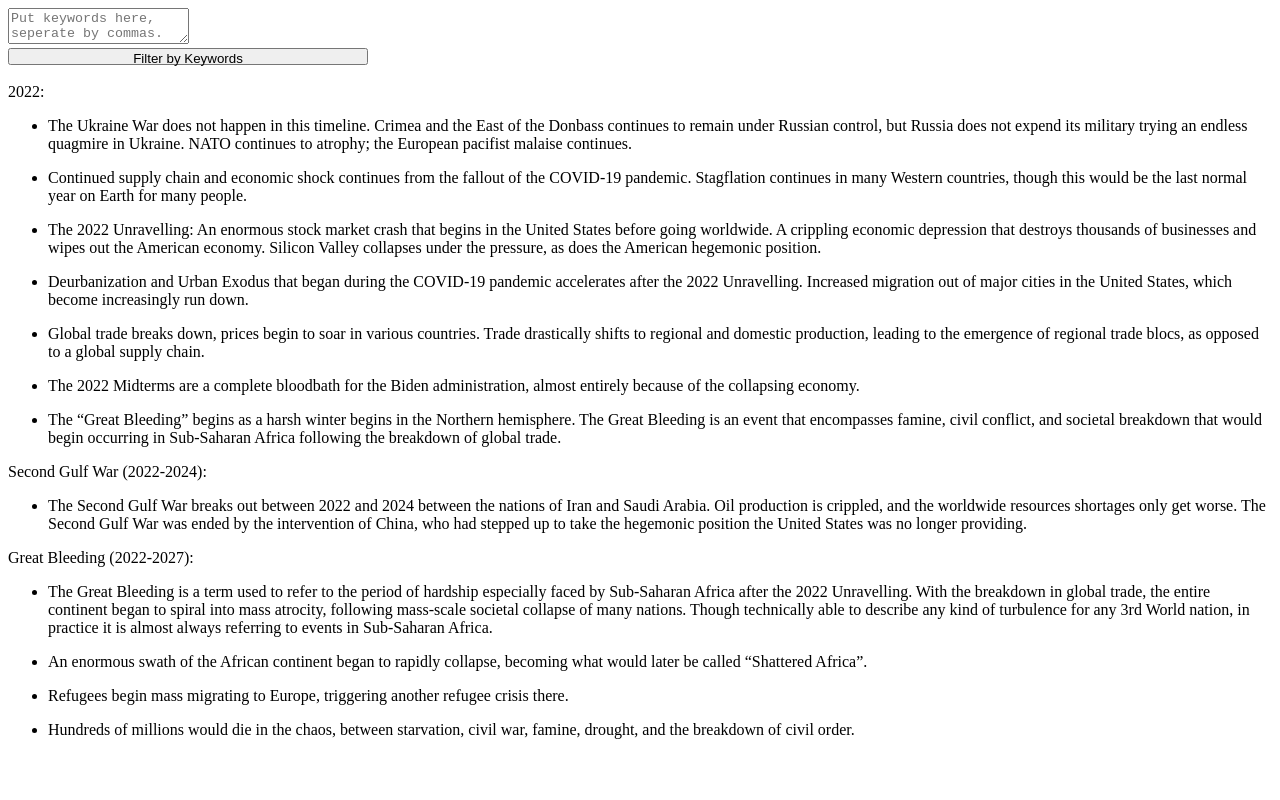
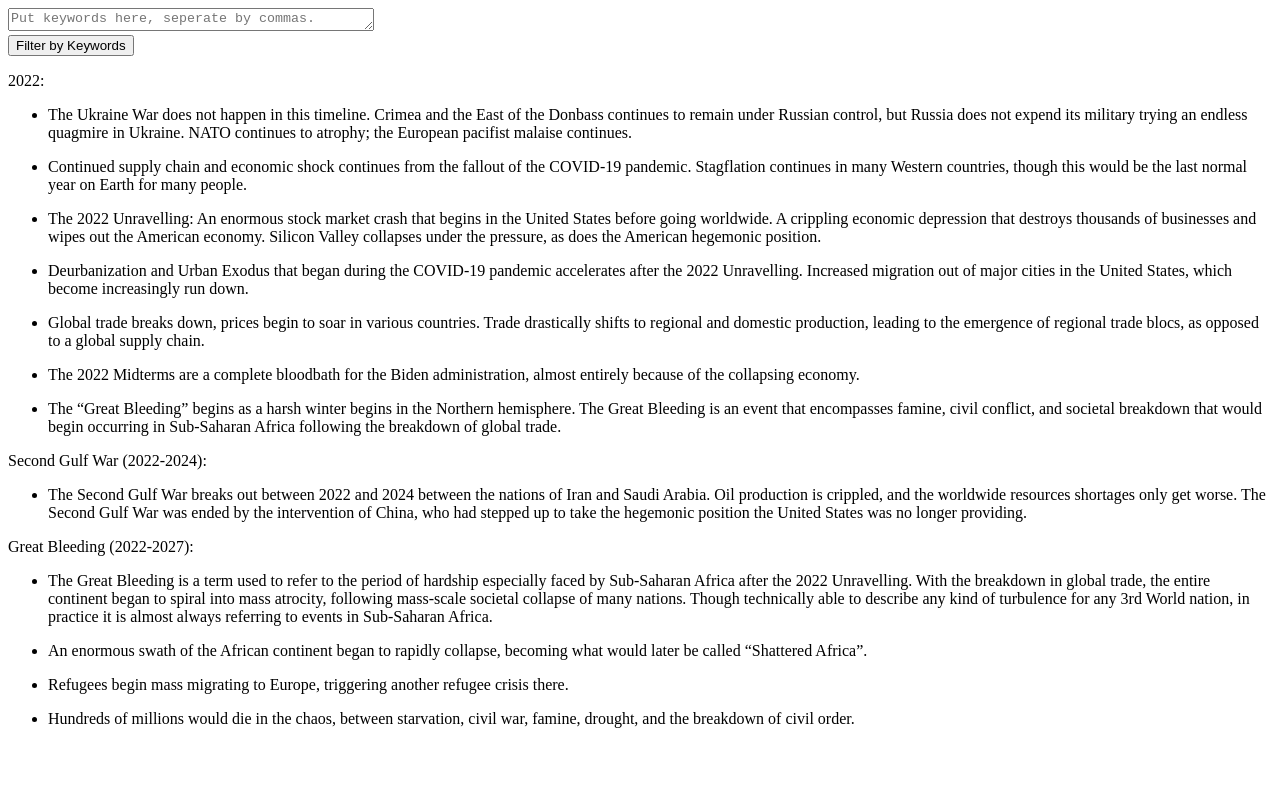
Before and after one commit to DarkErminia/children-of-dusk, a plain HTML site: page index.html in a window 1280 px wide. Drawn offline with Linux system fonts and the light colour scheme.

Commit message:
Update index.html

```diff
--- a/index.html
+++ b/index.html
@@ -1,8 +1,8 @@
 <!DOCTYPE html>
 <html lang="en">
   <body>
-    <textarea id="keyword_search_bar" placeholder="Put keywords here, seperate by commas."></textarea>
-    <br><button style="height: 17px; width: 360px" onclick="keyword_search()">Filter by Keywords</button><br>
+    <textarea id="keyword_search_bar" style="height: 17px; width: 360px" placeholder="Put keywords here, seperate by commas."></textarea>
+    <br><button onclick="keyword_search()">Filter by Keywords</button><br>
     <div style="overflow-y: scroll; height: 85vh;" id="main"></div>
   </body>
   <script>
```
